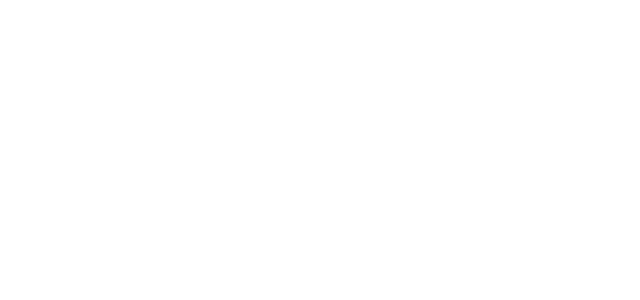
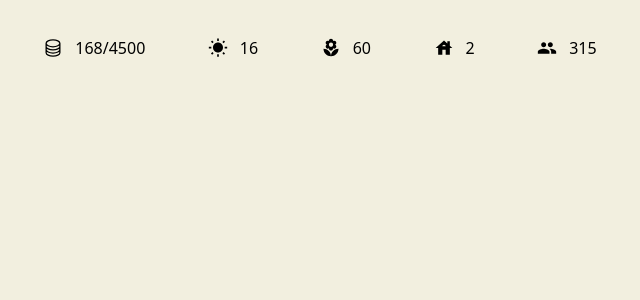
Before and after one commit to MasterprojektGreenGains/Frontend, a React (Create React App) app in the folder eco-village-frontend/: page /ecovillage in a window 1280 px wide. Before the commit this address had no page. Shown: the top 300 px of the page, without its empty margins (18-658 px from the left). Built offline with nearby package versions, Linux system fonts and the light colour scheme.

Commit message:
adapted application background, added ecoVillage Route, created DisplayResource component and IconButtonsWithText

```diff
--- a/eco-village-frontend/src/components/App.tsx
+++ b/eco-village-frontend/src/components/App.tsx
@@ -6,20 +6,19 @@
 } from "react-router-dom";
 import Dashboard from "../pages/Dashboard";
 import { ThemeProvider } from "@mui/material/styles";
-import AppContainer from "./AppContainer";
 import ClassicTheme from "../themes/ClassicTheme";
+import EcoVillage from "../pages/EcoVillage";
 
 const App = () => {
   return (
     <ThemeProvider theme={ClassicTheme}>
-      <AppContainer>
       <Router>
         <Routes>
           <Route path="/" element={<Navigate to="/dashboard" replace />} />
           <Route path="/dashboard" element={<Dashboard />} />
+          <Route path="/ecovillage" element={<EcoVillage />} />
         </Routes>
       </Router>
-      </AppContainer>
     </ThemeProvider>
   );
 };
--- a/eco-village-frontend/src/components/AppContainer.tsx
+++ /dev/null
@@ -1,15 +0,0 @@
-import Container from "@mui/material/Container";
-
-type Props = {
-  children: React.ReactNode;
-};
-
-const AppContainer = ({ children }: Props) => {
-    return (
-        <Container maxWidth={"xl"} className="my-[2%]">
-            {children}
-        </Container>
-    )
-}
-
-export default AppContainer;
--- /dev/null
+++ b/eco-village-frontend/src/components/IconButtonWithText.tsx
@@ -0,0 +1,29 @@
+import { ReactNode } from "react";
+import { IconButton } from "@mui/material";
+
+type Props = {
+  icon: ReactNode;
+  text: string | undefined;
+  color?: "primary" | "secondary";
+  sx?: object;
+  className?: string;
+};
+
+const IconButtonWithText = ({
+  icon,
+  text,
+  color = "primary",
+  sx,
+  className,
+}: Props) => {
+  return (
+    <div className={"flex items-center"}>
+      <IconButton color={color} disableRipple size="large" sx={sx}>
+        {icon}
+      </IconButton>
+      <div className={className}>{text}</div>
+    </div>
+  );
+};
+
+export default IconButtonWithText;
--- /dev/null
+++ b/eco-village-frontend/src/components/MuiIconButtonWithText.tsx
@@ -0,0 +1,31 @@
+import { SvgIconComponent } from "@mui/icons-material";
+import { IconButton } from "@mui/material";
+
+type Props = {
+  icon: SvgIconComponent;
+  text: string;
+  color?: "primary" | "secondary";
+  fontSize?: "small" | "medium" | "large" | "inherit";
+  sx?: object;
+  className?: string;
+};
+
+const MuiIconButtonWithText = ({
+  icon: IconComponent,
+  text,
+  color = "primary",
+  fontSize = "small",
+  sx,
+  className,
+}: Props) => {
+  return (
+    <div className={"flex items-center"}>
+      <IconButton color={color} disableRipple size="large" sx={sx} >
+        <IconComponent fontSize={fontSize}/>
+      </IconButton>
+      <div className={className}>{text}</div>
+    </div>
+  );
+};
+
+export default MuiIconButtonWithText;
--- /dev/null
+++ b/eco-village-frontend/src/components/PageContainer.tsx
@@ -0,0 +1,18 @@
+import Container from "@mui/material/Container";
+
+type Props = {
+  children: React.ReactNode;
+  className?: string;
+};
+
+const PageContainer = ({ children, className }: Props) => {
+  return (
+    <div className={`${className} w-full h-screen`}>
+      <Container maxWidth={"xl"} className={`${className} py-[2%] w-full h-screen`}>
+        {children}
+      </Container>
+    </div>
+  );
+};
+
+export default PageContainer;
--- /dev/null
+++ b/eco-village-frontend/src/components/ResourceDisplay.tsx
@@ -0,0 +1,57 @@
+import Box from "@mui/material/Box";
+import CoinIcon from "../icons/CoinIcon";
+import WbSunnyIcon from "@mui/icons-material/WbSunny";
+import LocalFloristIcon from "@mui/icons-material/LocalFlorist";
+import HouseIcon from "@mui/icons-material/House";
+import PeopleIcon from "@mui/icons-material/People";
+import IconButtonWithText from "./IconButtonWithText";
+import MuiIconButtonWithText from "./MuiIconButtonWithText";
+
+type Props = {
+  coins: string,
+  energy: string,
+  ecoCredits: string,
+  villages: string,
+  population: string,
+
+
+  coinStorageCapacity: string;
+};
+
+const ResourceDisplay = ({ coins, coinStorageCapacity, energy, ecoCredits, villages, population }: Props) => {
+  return (
+    <Box className="flex justify-around w-1/2">
+      <IconButtonWithText
+        icon={<CoinIcon width="20" height="20" />}
+        text={`${coins}/${coinStorageCapacity}`}
+        sx={{ cursor: "default" }}
+      />
+
+      <MuiIconButtonWithText
+        icon={WbSunnyIcon}
+        text={energy}
+        sx={{ cursor: "default" }}
+      />
+
+      <MuiIconButtonWithText
+        icon={LocalFloristIcon}
+        text={ecoCredits}
+        sx={{ cursor: "default" }}
+      />
+
+      <MuiIconButtonWithText
+        icon={HouseIcon}
+        text={villages}
+        sx={{ cursor: "default" }}
+      />
+
+      <MuiIconButtonWithText
+        icon={PeopleIcon}
+        text={population}
+        sx={{ cursor: "default" }}
+      />
+    </Box>
+  );
+};
+
+export default ResourceDisplay;
--- /dev/null
+++ b/eco-village-frontend/src/icons/CheckIcon.tsx
@@ -0,0 +1,26 @@
+type Props = {
+  width?: string;
+  height?: string;
+};
+
+const CheckIcon = ({ width = "20", height = "20"}: Props) => {
+  return (
+    <svg
+      xmlns="http://www.w3.org/2000/svg"
+      fill="none"
+      viewBox="0 0 24 24"
+      strokeWidth={1.5}
+      stroke="currentColor"
+      width={width}
+      height={height}
+    >
+      <path
+        strokeLinecap="round"
+        strokeLinejoin="round"
+        d="m4.5 12.75 6 6 9-13.5"
+      />
+    </svg>
+  );
+};
+
+export default CheckIcon;
--- /dev/null
+++ b/eco-village-frontend/src/icons/CoinIcon.tsx
@@ -0,0 +1,26 @@
+type Props = {
+  width?: string;
+  height?: string;
+};
+
+const CoinIcon = ({ width = "20", height = "20" }: Props) => {
+  return (
+    <svg
+      xmlns="http://www.w3.org/2000/svg"
+      fill="none"
+      viewBox="0 0 24 24"
+      strokeWidth={1.5}
+      stroke="currentColor"
+      width={width}
+      height={height}
+    >
+      <path
+        strokeLinecap="round"
+        strokeLinejoin="round"
+        d="M20.25 6.375c0 2.278-3.694 4.125-8.25 4.125S3.75 8.653 3.75 6.375m16.5 0c0-2.278-3.694-4.125-8.25-4.125S3.75 4.097 3.75 6.375m16.5 0v11.25c0 2.278-3.694 4.125-8.25 4.125s-8.25-1.847-8.25-4.125V6.375m16.5 0v3.75m-16.5-3.75v3.75m16.5 0v3.75C20.25 16.153 16.556 18 12 18s-8.25-1.847-8.25-4.125v-3.75m16.5 0c0 2.278-3.694 4.125-8.25 4.125s-8.25-1.847-8.25-4.125"
+      />
+    </svg>
+  );
+};
+
+export default CoinIcon;
--- a/eco-village-frontend/src/pages/Dashboard.tsx
+++ b/eco-village-frontend/src/pages/Dashboard.tsx
@@ -9,13 +9,16 @@
 import Box from "@mui/material/Box";
 import LocalFloristIcon from "@mui/icons-material/LocalFlorist";
 import DrawerRight from "../components/DrawerRight";
-import IconButton from "@mui/material/IconButton";
+import { useNavigate } from "react-router-dom";
+import PageContainer from "../components/PageContainer";
+import MuiIconButtonWithText from "../components/MuiIconButtonWithText";
 
 const Dashboard = () => {
   const [activeToggleDate, setActiveToggleDate] =
     React.useState<string>("lastday");
   const [fromDate, setFromDate] = React.useState<Dayjs | null | undefined>();
   const [toDate, setToDate] = React.useState<Dayjs | null | undefined>();
+  const navigate = useNavigate();
 
   const xAxisData: Date[] = [
     new Date("2023-12-04T08:00:00"),
@@ -37,7 +40,7 @@
   };
 
   const handleOpenEcoVillageClick = () => {
-    alert("opening EcoVillage");
+    navigate("/ecovillage");
   };
 
   const handleMissionsClick = () => {
@@ -51,7 +54,7 @@
   const areDatesSet = fromDate !== undefined || toDate !== undefined;
 
   return (
-    <>
+    <PageContainer>
       <Box className={"flex"}>
         <div className={"w-1/2 flex justify-start"}>
           <Link className={"text-3xl pb-4"} to="/dashboard">
@@ -153,15 +156,16 @@
             </Button>
           </div>
 
-          <div className={"flex items-center"}>
-            <IconButton color="primary" disableRipple sx={{ cursor: 'default' }}>
-              <LocalFloristIcon fontSize="large"/>
-            </IconButton>
-            <div className={"flex font-semibold text-lg"}>60</div>
-          </div>
+          <MuiIconButtonWithText
+            icon={LocalFloristIcon}
+            text={"60"}
+            fontSize="large"
+            className="font-semibold text-xl"
+            sx={{ cursor: "default" }}
+          />
         </Box>
       </Box>
-    </>
+    </PageContainer>
   );
 };
 
--- /dev/null
+++ b/eco-village-frontend/src/pages/EcoVillage.tsx
@@ -0,0 +1,19 @@
+import PageContainer from "../components/PageContainer";
+import ResourceDisplay from "../components/ResourceDisplay";
+
+const EcoVillage = () => {
+  return (
+    <PageContainer className="bg-[#f2efdf]">
+      <ResourceDisplay
+        coins={"168"}
+        coinStorageCapacity={"4500"}
+        energy={"16"}
+        ecoCredits={"60"}
+        villages={"2"}
+        population={"315"}
+      />
+    </PageContainer>
+  );
+};
+
+export default EcoVillage;
```
Lines whose indentation alone changed are shown as unchanged.
